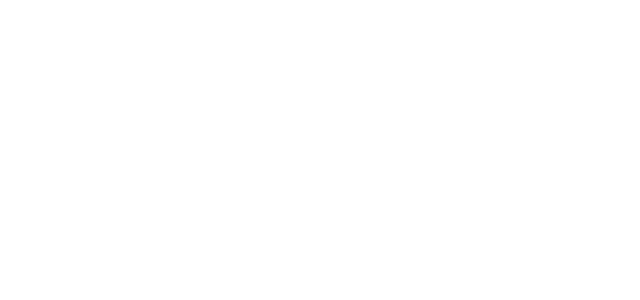
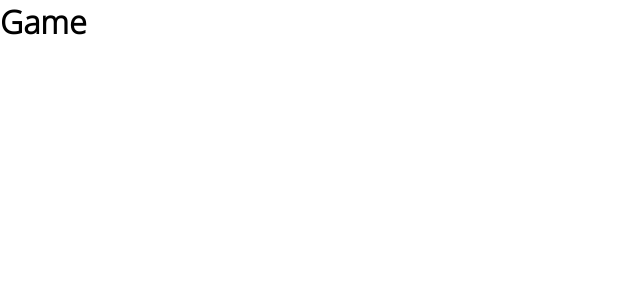
Before and after one commit to Daviniel/project-trivia-react-redux, a React (Create React App) app: page /game in a window 1280 px wide. Before the commit this address had no page. Shown: the top 300 px of the page, without its empty margins (0-640 px from the left). Built offline with nearby package versions, Linux system fonts and the light colour scheme.

Commit message:
adicionado a rota para a página do jogo

```diff
--- a/src/App.js
+++ b/src/App.js
@@ -1,13 +1,15 @@
 import React from 'react';
 import { Route, Routes } from 'react-router-dom';
 import Login from './pages/Login/index';
+import Game from './pages/Game';
 import PlayButton from './components/PlayButton';
 
 const App = () => {
   return (
     <Routes>
       <Route path="/" element={ <Login /> } />
-      <Route path='/gamer' element={ <PlayButton /> }/>
+      <Route path='/game' element = { <Game /> } />
+      <Route path='/play' element={ <PlayButton /> }/>
     </Routes>
   );
 };
--- /dev/null
+++ b/src/pages/Game/index.js
@@ -0,0 +1,10 @@
+import React from 'react';
+
+
+const Game = () => {
+    return (
+        <h1>Game</h1>
+    );
+};
+
+export default Game;
```
